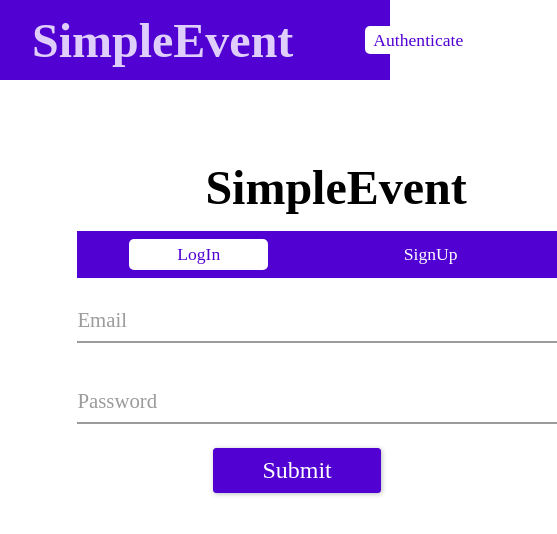
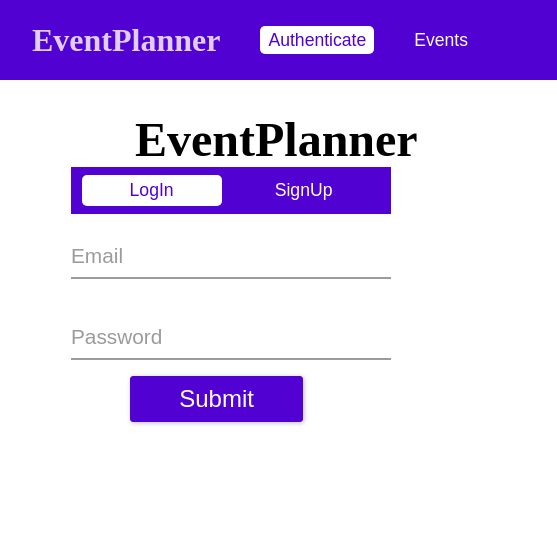
Before and after one commit to Yeaseen/EventBooking_SPA_MERNG, a React (Create React App) app in the folder frontend-react/: page /auth in a window 390 px wide. Shown: the top 534 px of the page, 557 px wide, since content can reach past the window. Built offline with nearby package versions, Linux system fonts and the light colour scheme; a web font is replaced by a local one.

Commit message:
mobile version done with media screen in css

```diff
--- a/frontend-react/src/App.tsx
+++ b/frontend-react/src/App.tsx
@@ -1,4 +1,4 @@
-import React, { useEffect, useState } from 'react'
+import { useState } from 'react'
 
 import { BrowserRouter, Route, Switch, Redirect } from 'react-router-dom'
 
@@ -7,7 +7,6 @@ import AuthPage from './components/screens/Auth'
 import BookingsPage from './components/screens/Bookings'
 import EventsPage from './components/screens/Events'
 import MainNavigation from './components/Navigation/MainNavber'
-import Swal from 'sweetalert2'
 import AuthContext from './context/auth-context'
 
 const Routing = (props: { token: null | string }) => {
--- a/frontend-react/src/components/Navigation/MainNavber.js
+++ b/frontend-react/src/components/Navigation/MainNavber.js
@@ -9,7 +9,7 @@ const mainNavigation = (props) => (
       return (
         <header className="main-navigation">
           <div className="main-navigation__logo">
-            <h2>SimpleEvent</h2>
+            <h2>EventPlanner</h2>
           </div>
           <nav className="main-navigation__items">
             <ul>
--- a/frontend-react/src/components/Navigation/MainNavigation.css
+++ b/frontend-react/src/components/Navigation/MainNavigation.css
@@ -61,3 +61,17 @@
   color: #5101d1;
   border-radius: 5px;
 }
+
+@media screen and (max-width: 500px) {
+  .main-navigation {
+    width: 50rem;
+    justify-content: left;
+  }
+  .main-navigation__logo h2 {
+    font-size: 2rem;
+  }
+  .main-navigation__items li {
+    padding: 0rem 0rem;
+    font-size: 1.1rem;
+  }
+}
--- a/frontend-react/src/components/screens/Auth.css
+++ b/frontend-react/src/components/screens/Auth.css
@@ -1,7 +1,7 @@
 @import url('https://fonts.googleapis.com/css2?family=Grand+Hotel&display=swap');
 
 .auth-form {
-  width: 25rem;
+  width: 30rem;
   max-width: 80%;
   margin: 10rem auto;
 }
@@ -134,3 +134,19 @@
   background: #5101d1;
   border-color: #01a7a7;
 }
+
+@media screen and (max-width: 500px) {
+  .auth-form {
+    margin: 7rem auto;
+  }
+  .auth-form h2 {
+    margin: auto 4rem;
+  }
+  .card {
+    width: 20rem;
+  }
+  .form-actions button {
+    padding: 0.5rem 3rem;
+    margin: 0rem 3.7rem;
+  }
+}
--- a/frontend-react/src/components/screens/Auth.tsx
+++ b/frontend-react/src/components/screens/Auth.tsx
@@ -1,6 +1,6 @@
 // eslint-disable-next-line
-import React, { useEffect, useContext, useRef, FormEvent } from 'react'
-import { Link, withRouter } from 'react-router-dom'
+import React, { useContext, useRef, FormEvent } from 'react'
+import { withRouter } from 'react-router-dom'
 import './Auth.css'
 import Swal from 'sweetalert2'
 import { Card } from 'react-bootstrap'
@@ -37,6 +37,7 @@ const AuthPage = () => {
     //console.log(email, password)
 
     if (
+      // eslint-disable-next-line
       !/^(([^<>()\[\]\\.,;:\s@"]+(\.[^<>()\[\]\\.,;:\s@"]+)*)|(".+"))@((\[[0-9]{1,3}\.[0-9]{1,3}\.[0-9]{1,3}\.[0-9]{1,3}])|(([a-zA-Z\-0-9]+\.)+[a-zA-Z]{2,}))$/.test(
         String(email).toLowerCase()
       )
@@ -132,9 +133,8 @@ const AuthPage = () => {
   return (
     <div className="main-content">
       <form className="auth-form" onSubmit={onSubmit}>
-        <h2>SimpleEvent</h2>
-
-        <Card border="primary" style={{ width: '30rem' }}>
+        <h2>EventPlanner</h2>
+        <Card border="primary" className="card">
           <div className="cardfooterparent">
             <div className={'cardfooter ' + (isLogin ? 'cardfooter2' : '')}>
               <button type="button" onClick={switchToLogIn}>
@@ -185,43 +185,6 @@ const AuthPage = () => {
             </div>
           </Card.Footer>
         </Card>
-
-        {/* <div className="form__group field">
-          <input
-            type="input"
-            ref={emailEL}
-            className="form__field"
-            placeholder="Email"
-            name="email"
-            id="email"
-            required
-          />
-          <label htmlFor="email" className="form__label">
-            Email
-          </label>
-        </div>
-
-        <div className="form__group field">
-          <input
-            type="password"
-            ref={passwordEL}
-            className="form__field"
-            placeholder="Password"
-            name="password"
-            id="password"
-            required
-          />
-          <label htmlFor="password" className="form__label">
-            Password
-          </label>
-        </div>
-
-        <div className="form-actions">
-          <button type="submit">Submit</button>
-          <button type="button" onClick={switchModeHandler}>
-            Switch to {isLogin ? 'Signup' : 'Login'}
-          </button>
-        </div> */}
       </form>
     </div>
   )
--- a/frontend-react/src/components/screens/Bookings.tsx
+++ b/frontend-react/src/components/screens/Bookings.tsx
@@ -1,6 +1,6 @@
 // eslint-disable-next-line
-import React, { useEffect, useState, useContext } from 'react'
-import { Link, withRouter } from 'react-router-dom'
+//import React, { useEffect, useState, useContext } from 'react'
+import { withRouter } from 'react-router-dom'
 
 const BookingsPage = () => {
   return (
--- a/frontend-react/src/components/screens/Events.tsx
+++ b/frontend-react/src/components/screens/Events.tsx
@@ -1,6 +1,6 @@
 // eslint-disable-next-line
-import React, { useEffect, useState, useContext } from 'react'
-import { Link, withRouter } from 'react-router-dom'
+//import React, { useEffect, useState, useContext } from 'react'
+import { withRouter } from 'react-router-dom'
 const EventsPage = () => {
   return (
     <div className="main-content">
--- a/frontend-react/src/context/auth-context.tsx
+++ b/frontend-react/src/context/auth-context.tsx
@@ -1,4 +1,4 @@
-import React, { createContext } from 'react'
+import { createContext } from 'react'
 
 import { userContextState } from './type'
 
--- a/frontend-react/src/index.tsx
+++ b/frontend-react/src/index.tsx
@@ -1,7 +1,7 @@
 import React from 'react'
 import ReactDOM from 'react-dom'
 import App from './App'
-
+import './index.css'
 ReactDOM.render(
   <React.StrictMode>
     <App />
```
Also changed, not shown: frontend-react/src/components/screens/Events.css (added).
